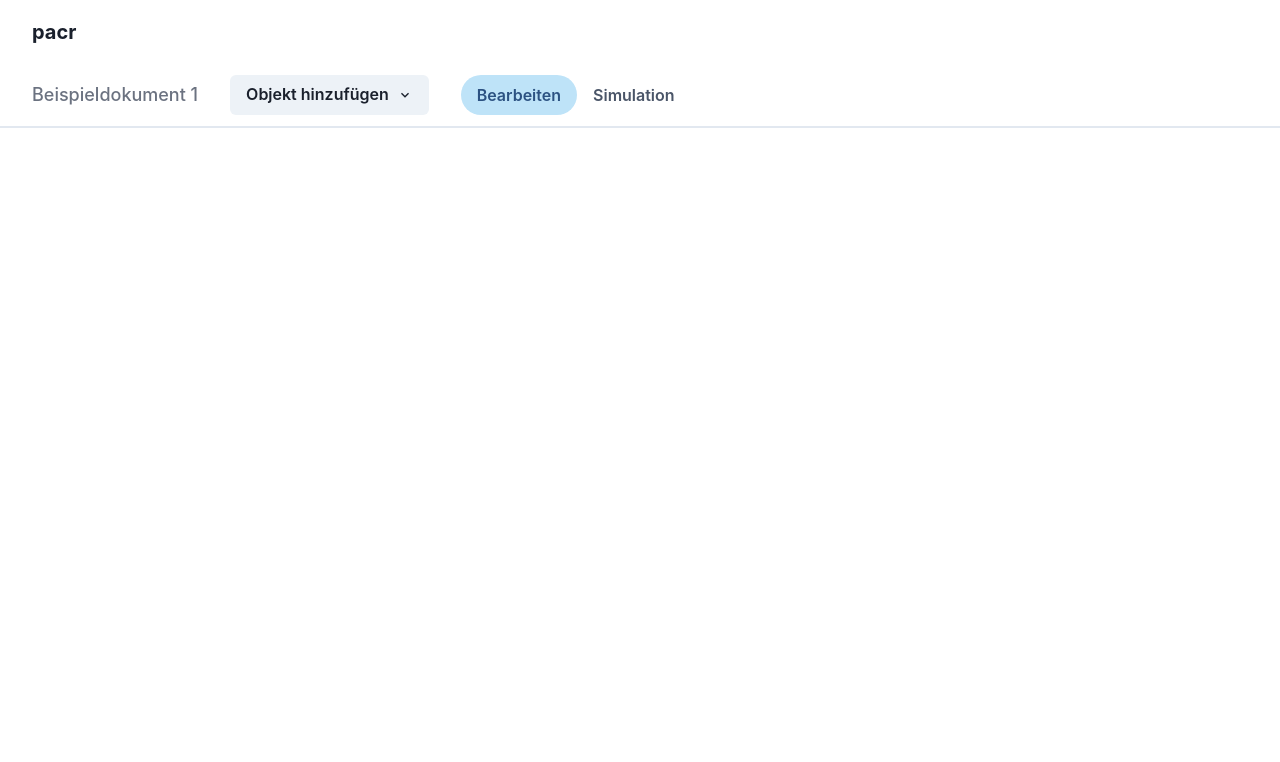
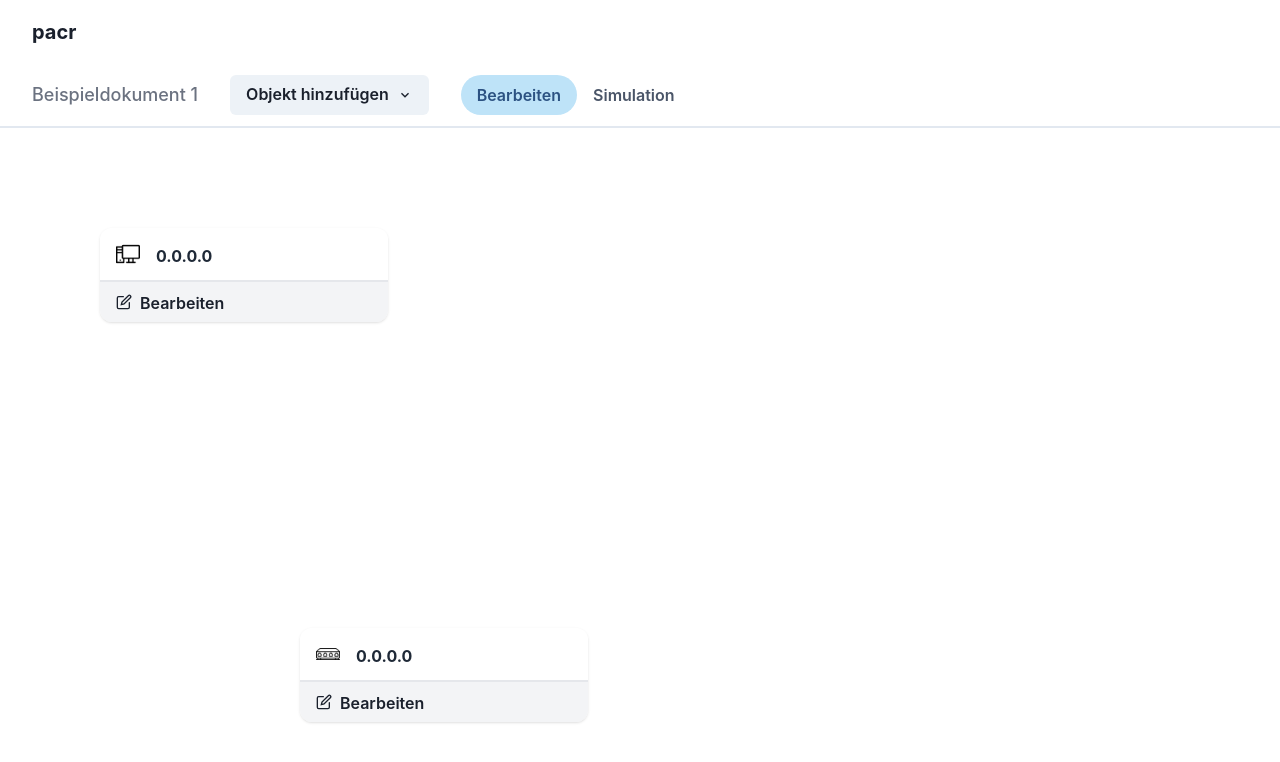
Before and after one commit to thatmarcel/pacr-frontend, a Next.js app: page /editor in a window 1280 px wide. Shown: the top 762 px of the page. Built offline with nearby package versions, Linux system fonts and the light colour scheme.

Commit message:
Allow setting gateway for routers too, start adding cables, show non-interacrtivity hint for non-computers in simulation mode

```diff
--- a/components/CanvasObject.jsx
+++ b/components/CanvasObject.jsx
@@ -25,6 +25,8 @@ const CanvasObject = ({ isSimulationMode, item, canvasDataItems, setCanvasDataIt
     const left = item.x;
     const top = item.y;
 
+    const hasInteractionMenuOption = item.deviceType === "computer";
+
     const [{ isDragging }, drag] = useDrag(() => ({
         type: "canvasObject",
         item: item,
@@ -50,8 +52,10 @@ const CanvasObject = ({ isSimulationMode, item, canvasDataItems, setCanvasDataIt
             </div>
 
             <div className="bg-gray-100 overflow-hidden">
-                <Button onClick={() => !isSimulationMode && onConfigModalOpen()} leftIcon={isSimulationMode ? <ExternalLinkIcon /> : <EditIcon />} variant="ghost" isFullWidth={true} justifyContent="flex-start" borderRadius={0}>
-                    <span className="mt-1">{isSimulationMode ? strings.interactWithObject : strings.editObject}</span>
+                <Button onClick={() => !isSimulationMode && onConfigModalOpen()} leftIcon={isSimulationMode ? (hasInteractionMenuOption ? <ExternalLinkIcon /> : null) : <EditIcon />} variant="ghost" isFullWidth={true} justifyContent="flex-start" borderRadius={0} isDisabled={isSimulationMode && !hasInteractionMenuOption}>
+                    <span className="mt-1">
+                        {isSimulationMode ? (hasInteractionMenuOption ? strings.interactWithObject : strings.noInteractivity) : strings.editObject}
+                    </span>
                 </Button>
             </div>
 
@@ -73,7 +77,7 @@ const CanvasObject = ({ isSimulationMode, item, canvasDataItems, setCanvasDataIt
                             setCanvasDataItems(newItems);
                         }} marginTop={1} />
 
-                        {deviceType === "computer"
+                        {["computer", "router"].includes(deviceType)
                             ? <div>
                                 <p className="text-sm font-bold text-gray-700 ml-2 mt-6">
                                     {strings.gateway}
--- a/components/MainCanvas.jsx
+++ b/components/MainCanvas.jsx
@@ -1,5 +1,6 @@
 import CanvasObject from "./CanvasObject";
 import { useDrop } from "react-dnd";
+import { useEffect } from "react";
 
 import strings from "../misc/strings.json";
 
@@ -7,8 +8,6 @@ const MainCanvas = ({ isSimulationMode, canvasDataItems, setCanvasDataItems }) =
     const [, drop] = useDrop(() => ({
         accept: "canvasObject",
         drop(item, monitor) {
-            console.log("dropped");
-
             const delta = monitor.getDifferenceFromInitialOffset();
 
             const x = Math.round(item.x + delta.x);
@@ -27,10 +26,34 @@ const MainCanvas = ({ isSimulationMode, canvasDataItems, setCanvasDataItems }) =
         })
     }), [canvasDataItems, setCanvasDataItems]);
 
+    let leaderLines = [];
+
+    useEffect(async () => {
+        if (!window.LeaderLine) { return; }
+
+        leaderLines.forEach(line => line.remove());
+
+        leaderLines = canvasDataItems.filter(item => item.deviceType === "cable").map(item => {
+            const elementOne = document.getElementById(`canvas-object-${item.cableData.connections[0].deviceType}-${item.cableData.connections[0].id}`);
+            const elementTwo = document.getElementById(`canvas-object-${item.cableData.connections[1].deviceType}-${item.cableData.connections[1].id}`);
+
+            return elementOne && elementTwo && new LeaderLine(
+                elementOne,
+                elementTwo
+            )
+        }).filter(item => !!item);
+    }, [canvasDataItems]);
+
     return (
         <div ref={drop} className="h-screen relative">
             {canvasDataItems.filter(item => ["computer", "switch", "router"].includes(item.deviceType)).map(item => (
-                <CanvasObject isSimulationMode={isSimulationMode} item={item} key={item.id} canvasDataItems={canvasDataItems} setCanvasDataItems={setCanvasDataItems} />
+                <CanvasObject
+                    isSimulationMode={isSimulationMode}
+                    item={item}
+                    key={item.id}
+                    canvasDataItems={canvasDataItems}
+                    setCanvasDataItems={setCanvasDataItems}
+                />
             ))}
         </div>
     );
--- a/misc/strings.json
+++ b/misc/strings.json
@@ -12,5 +12,6 @@
     "close": "Schließen",
     "ipAddress": "IP-Adresse",
     "gateway": "Gateway",
-    "delete": "Löschen"
+    "delete": "Löschen",
+    "noInteractivity": "Passiv"
 }
--- a/pages/editor.jsx
+++ b/pages/editor.jsx
@@ -1,12 +1,50 @@
 import { useState } from "react";
 import DefaultContainer from "../components/DefaultContainer";
 import EditorTopBar from "../components/EditorTopBar";
-import MainCanvas from "../components/MainCanvas";
+
+import dynamic from 'next/dynamic'
+
+const MainCanvas = dynamic(() => import("../components/MainCanvas"), {
+    ssr: false
+})
 
 import randomstring from "randomstring";
+import Script from "next/script";
 
 const EditorPage = () => {
-    const [canvasDataItems, setCanvasDataItems] = useState([]);
+    const [canvasDataItems, setCanvasDataItems] = useState([
+        {
+            deviceType: "computer",
+            ipAddress: "0.0.0.0",
+            id: "aaa",
+            x: 100,
+            y: 100
+        },
+        {
+            deviceType: "switch",
+            ipAddress: "0.0.0.0",
+            id: "bbb",
+            x: 300,
+            y: 500
+        },
+        {
+            deviceType: "cable",
+            ipAddress: "0.0.0.0",
+            id: "ccc",
+            cableData: {
+                connections: [
+                    {
+                        id: "aaa",
+                        deviceType: "computer"
+                    },
+                    {
+                        id: "bbb",
+                        deviceType: "switch"
+                    }
+                ]
+            }
+        }
+    ]);
     const [isSimulationMode, setSimulationMode] = useState(false);
 
     const addObject = (deviceType) => {
@@ -25,6 +63,7 @@ const EditorPage = () => {
 
     return (
         <DefaultContainer hideBarBottomShadow={true} noScroll={true}>
+            <Script src="https://cdn.jsdelivr.net/npm/leader-line/leader-line.min.js" strategy="beforeInteractive" />
             <EditorTopBar documentName="Beispieldokument 1" addObject={addObject} onSimulationModeChange={(isSimMode) => setSimulationMode(isSimMode)} />
             <MainCanvas canvasDataItems={canvasDataItems} setCanvasDataItems={setCanvasDataItems} isSimulationMode={isSimulationMode} />
         </DefaultContainer>
```
